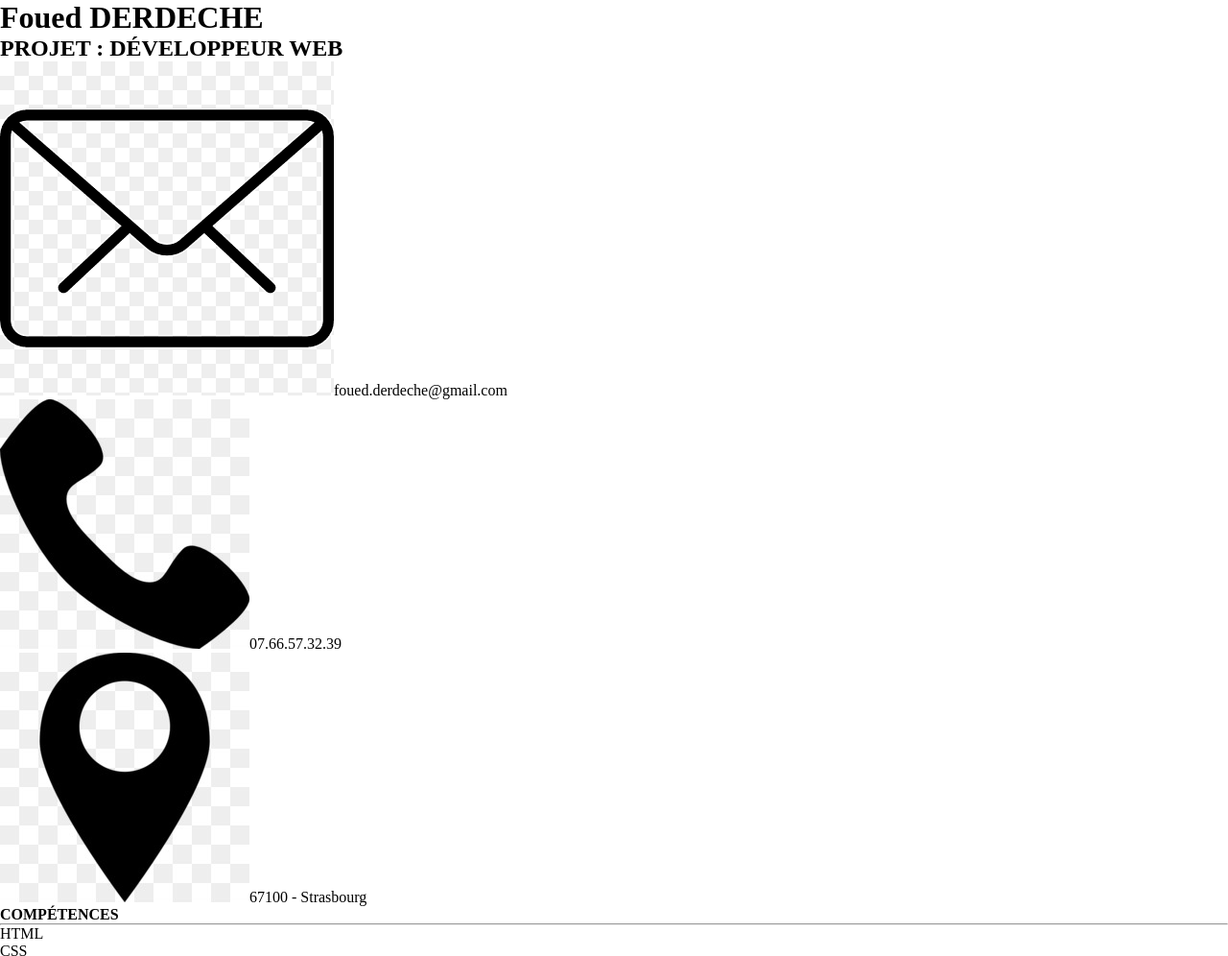
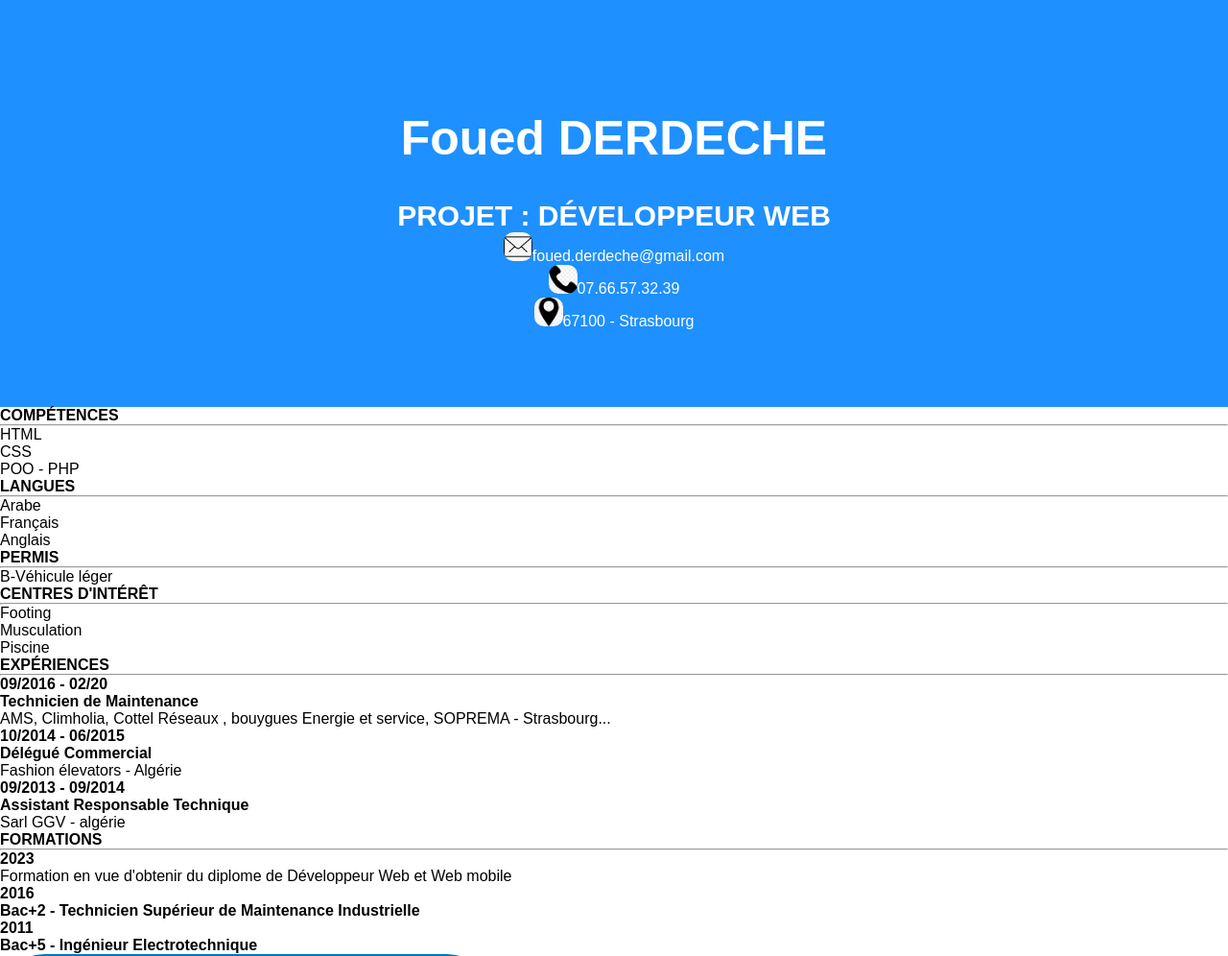
Before and after one commit to derdeche/PROJET-CV, a plain HTML site: page index.html in a window 1280 px wide. Shown: the top 996 px of the page at 96% size. Drawn offline with Linux system fonts and the light colour scheme.

Commit message:
css header

```diff
--- a/style.css
+++ b/style.css
@@ -1,5 +1,34 @@
 *{
+    font-family: Arial, Helvetica, sans-serif;
     margin: 0;
     padding: 0;
     box-sizing: border-box;
 }
+
+h1
+{
+    padding: 35px;
+    text-align: center;
+    font-size: 50px;
+}
+
+h2
+{
+    text-align: center;
+    font-size: 30px;
+}
+header
+{
+    text-align: center ;
+    padding: 80px;
+    background-color: dodgerblue;
+    color: white;
+}
+
+
+
+.contact img
+{
+    border-radius: 10px;
+    width: 30px;
+}
```
